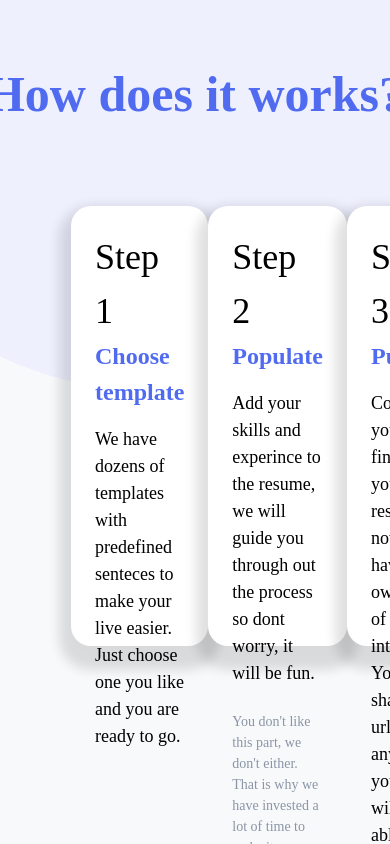
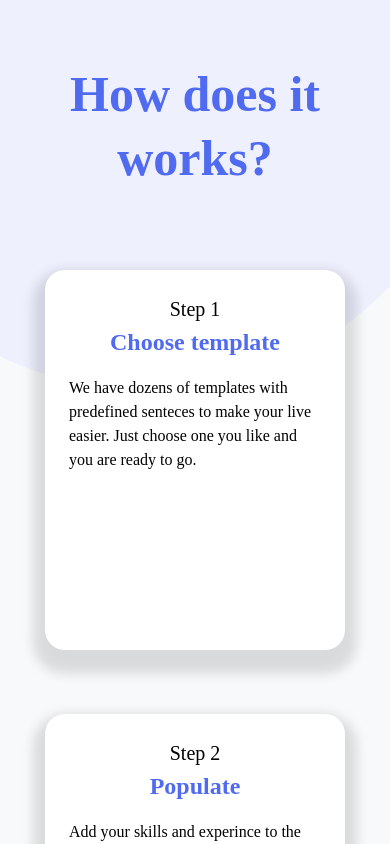
Before and after one commit to Achiaga/open-website-builder, a Next.js app: page / in a window 390 px wide. Shown: the part 2700-3544 px from the top of the page. Built offline with nearby package versions, Linux system fonts and the light colour scheme; a web font is replaced by a local one.

Commit message:
feat: steps section responsive

```diff
--- a/pages/components/steps/index.js
+++ b/pages/components/steps/index.js
@@ -1,8 +1,8 @@
-import { Box, Text } from '@chakra-ui/react';
-import { useTranslation } from '../../../hooks/translation';
+import { Box, Text } from '@chakra-ui/react'
+import { useTranslation } from '../../../hooks/translation'
 
 const Steps = () => {
-	const [t] = useTranslation();
+	const [t] = useTranslation()
 
 	return (
 		<Box
@@ -23,7 +23,7 @@ const Steps = () => {
 				fontFamily='Montserrat'
 				fontSize='50px'
 				lineHeight='60px'
-				width='50rem'
+				width={['auto', '50rem']}
 				lineHeight='4rem'>
 				How does it works?
 			</Text>
@@ -34,10 +34,11 @@ const Steps = () => {
 				alignItems='center'
 				width='80%'
 				paddingTop='5rem'
-				paddingX='2rem'>
+				paddingX='2rem'
+				flexDir={['column', 'row']}>
 				<Box
 					w='300px'
-					h='440px'
+					h={['380px', '440px']}
 					display='flex'
 					flexDirection='column'
 					justifyContent='start'
@@ -46,26 +47,27 @@ const Steps = () => {
 					boxShadow='0px 12px 12px 12px rgba(0, 0, 0, 0.12)'
 					bg='white'
 					borderRadius='20px'
-					padding='1.5rem'>
-					<Text as='h1' fontSize='36px' fontWeight='400'>
+					padding='1.5rem'
+					mb={['4rem', 0]}>
+					<Text as='h1' fontSize={['20px', '36px']} fontWeight='400'>
 						Step 1
 					</Text>
 					<Text
 						as='h3'
-						fontSize='24px'
+						fontSize={'24px'}
 						color='primary.500'
 						fontWeight='700'
 						paddingBottom='1rem'>
 						Choose template
 					</Text>
-					<Text as='p' fontSize='18px' fontWeight='400'>
+					<Text as='p' fontSize={['16px', '18px']} fontWeight='400'>
 						We have dozens of templates with predefined senteces to make your
 						live easier. Just choose one you like and you are ready to go.
 					</Text>
 				</Box>
 				<Box
 					w='300px'
-					h='440px'
+					h={['380px', '440px']}
 					display='flex'
 					flexDirection='column'
 					justifyContent='start'
@@ -74,19 +76,20 @@ const Steps = () => {
 					boxShadow='0px 12px 12px 12px rgba(0, 0, 0, 0.12)'
 					bg='white'
 					borderRadius='20px'
-					padding='1.5rem'>
-					<Text as='h1' fontSize='36px' fontWeight='400'>
+					padding='1.5rem'
+					mb={['4rem', 0]}>
+					<Text as='h1' fontSize={['20px', '36px']} fontWeight='400'>
 						Step 2
 					</Text>
 					<Text
 						as='h3'
-						fontSize='24px'
+						fontSize={'24px'}
 						color='primary.500'
 						fontWeight='700'
 						paddingBottom='1rem'>
 						Populate
 					</Text>
-					<Text as='p' fontSize='18px' fontWeight='400'>
+					<Text as='p' fontSize={['16px', '18px']} fontWeight='400'>
 						Add your skills and experince to the resume, we will guide you
 						through out the process so dont worry, it will be fun.
 					</Text>
@@ -104,7 +107,7 @@ const Steps = () => {
 				</Box>
 				<Box
 					w='300px'
-					h='440px'
+					h={['380px', '440px']}
 					display='flex'
 					flexDirection='column'
 					justifyContent='start'
@@ -114,18 +117,18 @@ const Steps = () => {
 					bg='white'
 					borderRadius='20px'
 					padding='1.5rem'>
-					<Text as='h1' fontSize='36px' fontWeight='400'>
+					<Text as='h1' fontSize={['20px', '36px']} fontWeight='400'>
 						Step 3
 					</Text>
 					<Text
 						as='h3'
-						fontSize='24px'
+						fontSize={'24px'}
 						color='primary.500'
 						fontWeight='700'
 						paddingBottom='1rem'>
 						Publish
 					</Text>
-					<Text as='p' fontSize='18px' fontWeight='400'>
+					<Text as='p' fontSize={['16px', '18px']} fontWeight='400'>
 						Congrats, you have finished your web-resume. now you have your own
 						part of the internet. You can share the url and anyone you want will
 						be able to see your awesome resume.
@@ -133,7 +136,7 @@ const Steps = () => {
 				</Box>
 			</Box>
 		</Box>
-	);
-};
+	)
+}
 
-export default Steps;
+export default Steps
```
